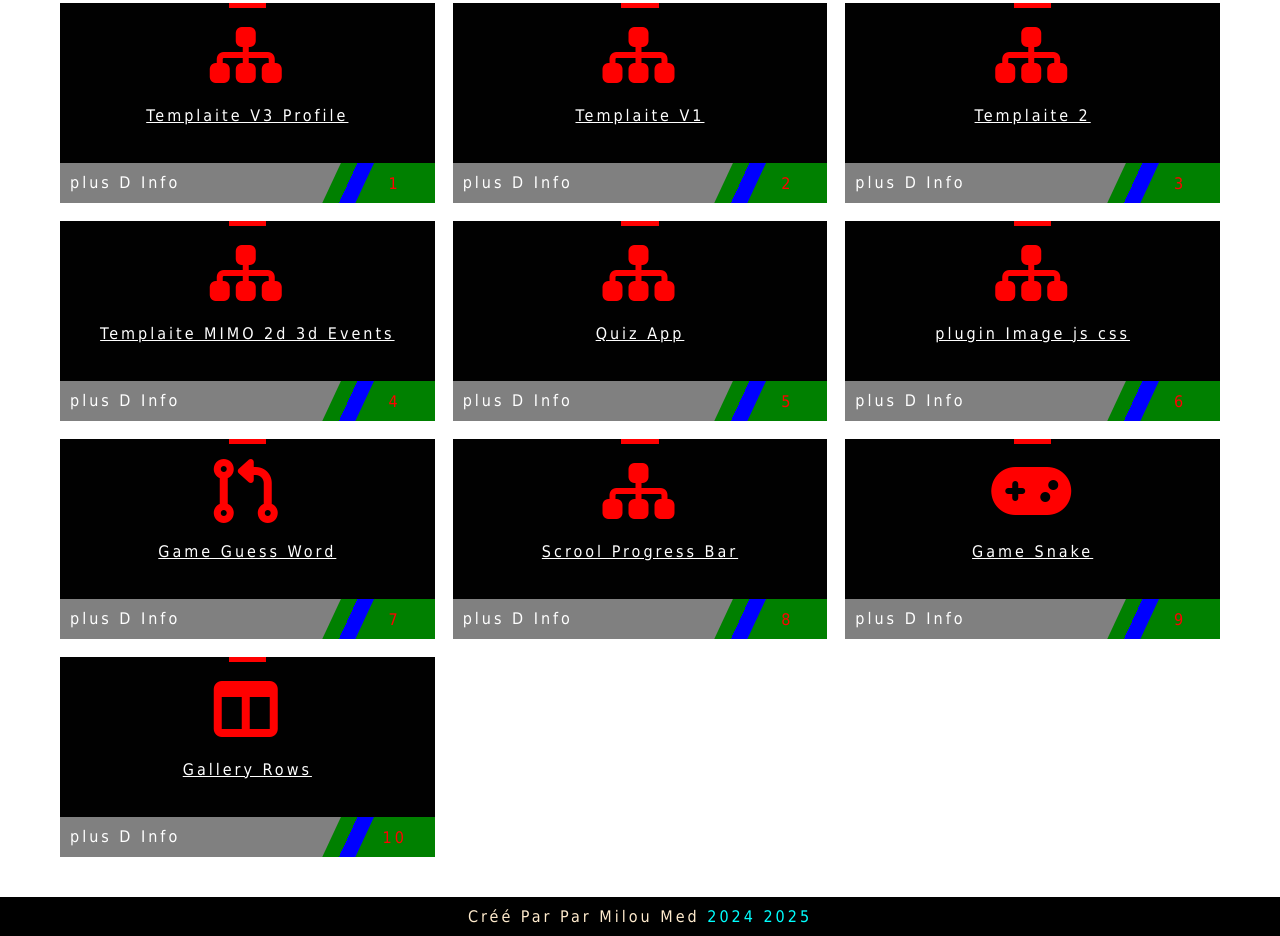
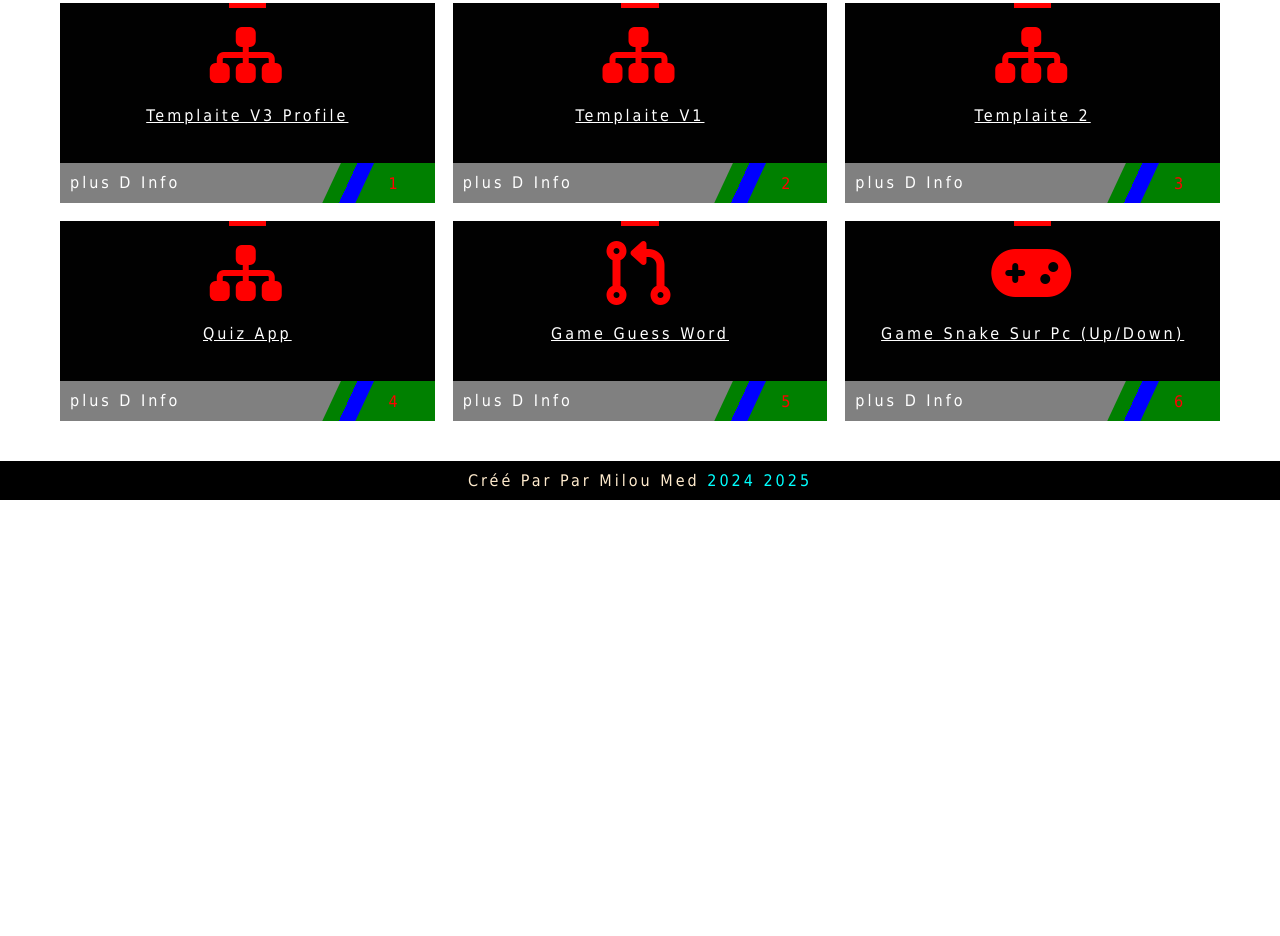
Before and after one commit to MilouMohamed/JavaScript, a website: page index.html in a window 1280 px wide. Shown: the part 205-1141 px from the top of the page. After the commit the page ends 800 px from the top, so only its background shows below. Drawn offline with Linux system fonts and the light colour scheme.

Commit message:
Update index.html

```diff
--- a/index.html
+++ b/index.html
@@ -60,6 +60,7 @@
           plus D Info
         </div>
       </li>
+
       <li>
         <i class="fa-solid fa-sitemap  fa-4x"></i>
         <a href="PROJECTS/Templaite_3_html_css/">Templaite 2</a>
@@ -68,13 +69,13 @@
         </div>
       </li>
 
-            <li>
+     <!--           <li>
         <i class="fa-solid fa-sitemap  fa-4x"></i>
         <a href="https://miloumohamed.github.io/Bootstrap-5/A2_%20zws/">Templaite MIMO 2d 3d Events</a>
         <div class="info">
           plus D Info
         </div>
-      </li>
+      </li> -->
 
 
       <li>
@@ -85,13 +86,13 @@
         </div>
       </li>
 
-      <li>
+   <!--    <li>
         <i class="fa-solid fa-sitemap  fa-4x"></i>
         <a href="https://miloumohamed.github.io/Plugin-Gallery-Js-Css/">plugin Image js css</a>
         <div class="info">
           plus D Info
         </div>
-      </li>
+      </li> -->
 
 
 
@@ -103,27 +104,31 @@
           plus D Info
         </div>
       </li>
-      <li>
+
+    <!--   <li>
         <i class="fa-solid fa-sitemap  fa-4x"></i>
         <a href="PROJECTS/Scrool-Progress/index.html">Scrool Progress Bar</a>
         <div class="info">
           plus D Info
         </div>
-      </li>
+      </li> -->
+
+
       <li>
         <i class="fa-solid fa-gamepad   fa-4x"></i>
-        <a href="P0-01-SNAKE/inddex.html">Game Snake</a>
+        <a href="P0-01-SNAKE/inddex.html">Game Snake Sur Pc (Up/Down)</a>
         <div class="info">
           plus D Info
         </div>
       </li>
-      <li>
+
+   <!--    <li>
         <i class="fa-solid fa-table-columns   fa-4x"></i>
         <a href="PROJECTS/Gallery_Rows/index_Galler_Colomns.html">Gallery Rows</a>
         <div class="info">
           plus D Info
         </div>
-      </li>
+      </li> -->
     </ul>
 
   </div>
```
